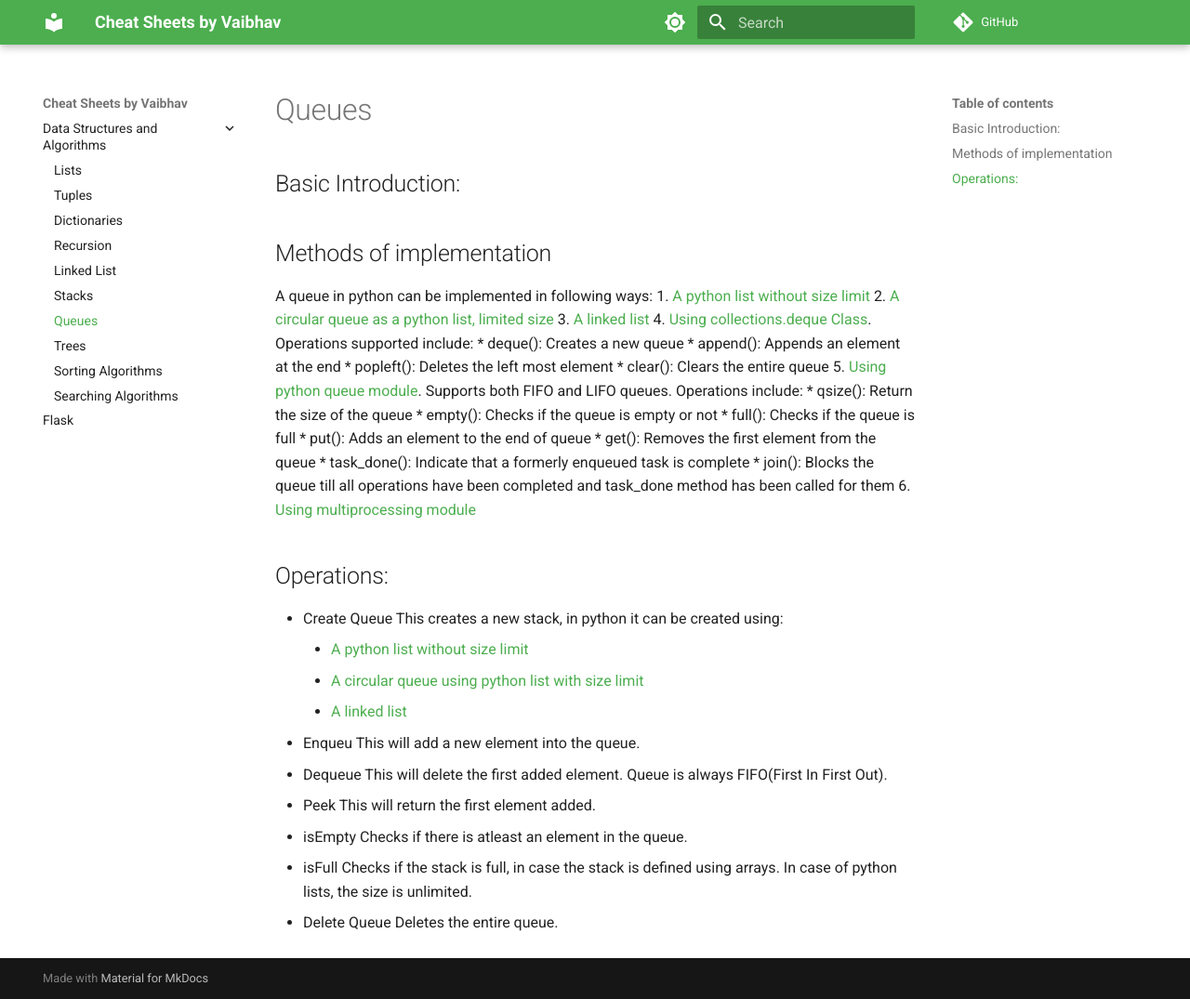
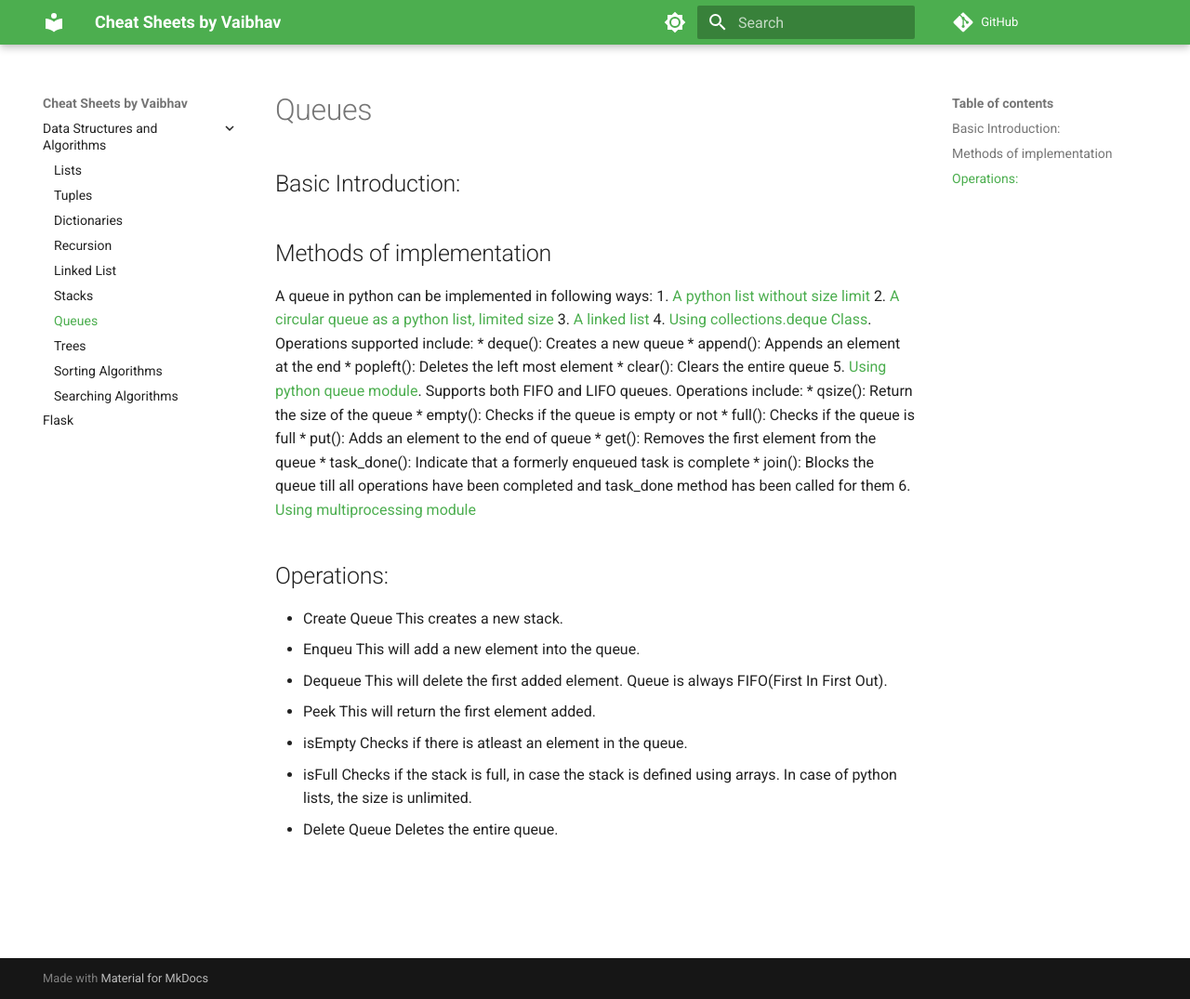
Before and after one commit to vs456/Cheat-Sheets, an MkDocs documentation site: the page built from docs/Data Structures and Algirithms/queue/README.md, in a window 1280 px wide and 1075 px high. Shown: the whole window at 93% size. Built offline with MkDocs 1.6.1 and Material for MkDocs 9.7.7, drawn with Linux system fonts in a browser that asks for light colours; comment, search, counter and statistics services are not loaded.

Commit message:
Updated queue readme

```diff
--- a/docs/Data Structures and Algirithms/queue/README.md
+++ b/docs/Data Structures and Algirithms/queue/README.md
@@ -5,8 +5,8 @@
 ## Methods of implementation
 A queue in python can be implemented in following ways:
 1. [A python list without size limit](queue_list_unlimited.py)
-2. [A circular queue as a python list, limited size](circular_queue_list.py)
-3. [A linked list](stack_linked_list.py)
+2. [A circular queue as a python list, limited size](circular_queue.py)
+3. [A linked list](queue_linked_list.py)
 4. [Using collections.deque Class](https://docs.python.org/3/library/collections.html#deque-objects). Operations supported include:
     * deque(): Creates a new queue
     * append(): Appends an element at the end
@@ -25,10 +25,7 @@
 ## Operations:
 
 * Create Queue
-    This creates a new stack, in python it can be created using:
-    * [A python list without size limit](queue_list_unlimited.py)
-    * [A circular queue using python list with size limit](circular_queue.py)
-    * [A linked list](queue_linked_list.py)
+    This creates a new stack.
 * Enqueu
     This will add a new element into the queue.
 * Dequeue
```
